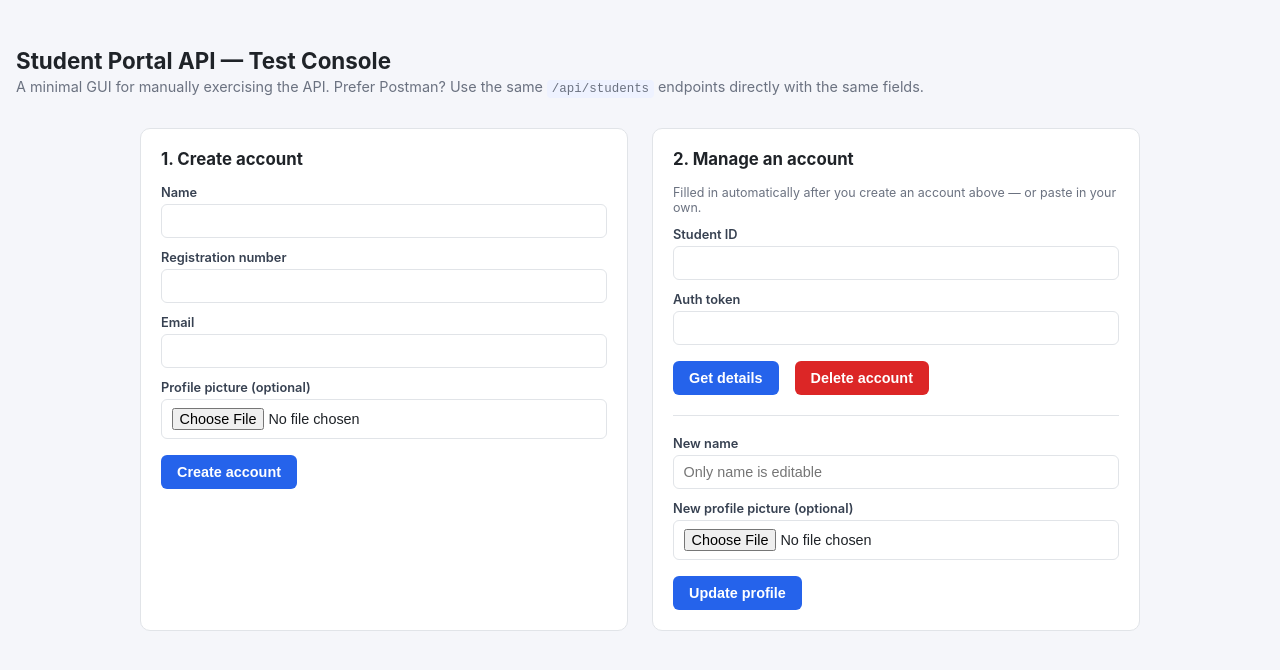
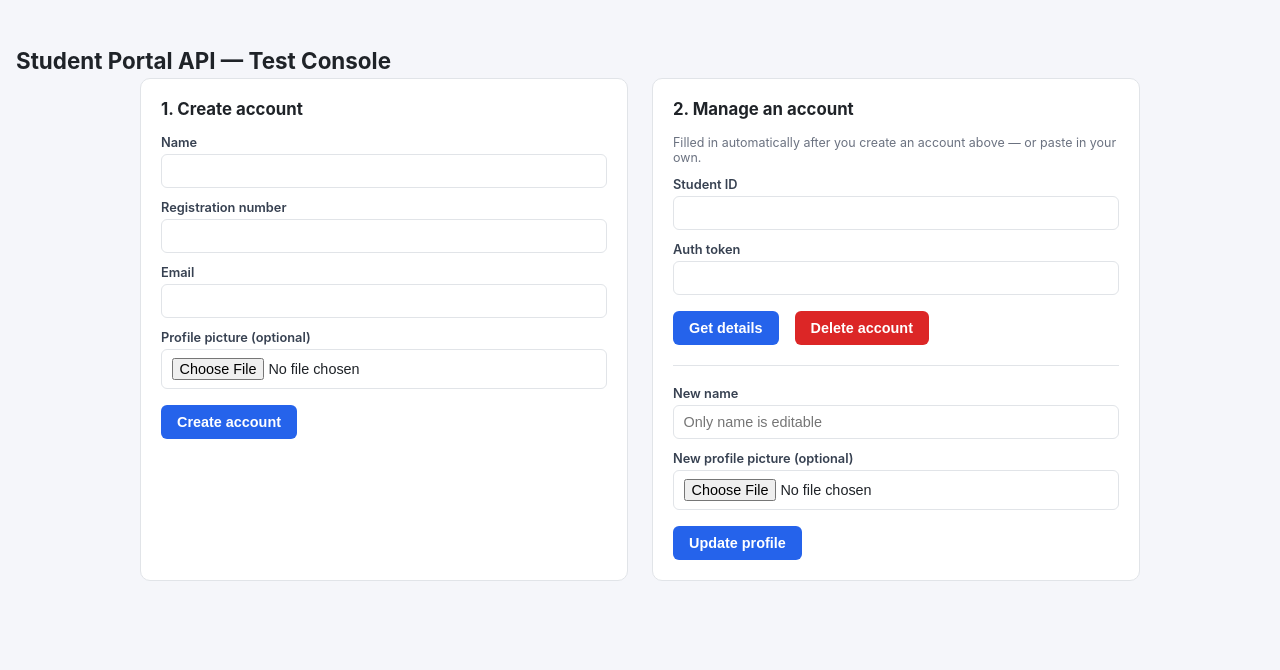
Before and after one commit to Code4Frankie/Student_Portal_API, a website: page public/index.html in a window 1280 px wide. Drawn offline with Linux system fonts and the light colour scheme.

Commit message:
practice makes perfect

```diff
--- a/public/index.html
+++ b/public/index.html
@@ -106,10 +106,6 @@
 </head>
 <body>
   <h1>Student Portal API — Test Console</h1>
-  <p class="subtitle">
-    A minimal GUI for manually exercising the API. Prefer Postman? Use the same
-    <code class="hint">/api/students</code> endpoints directly with the same fields.
-  </p>
 
   <div class="grid">
 
```
